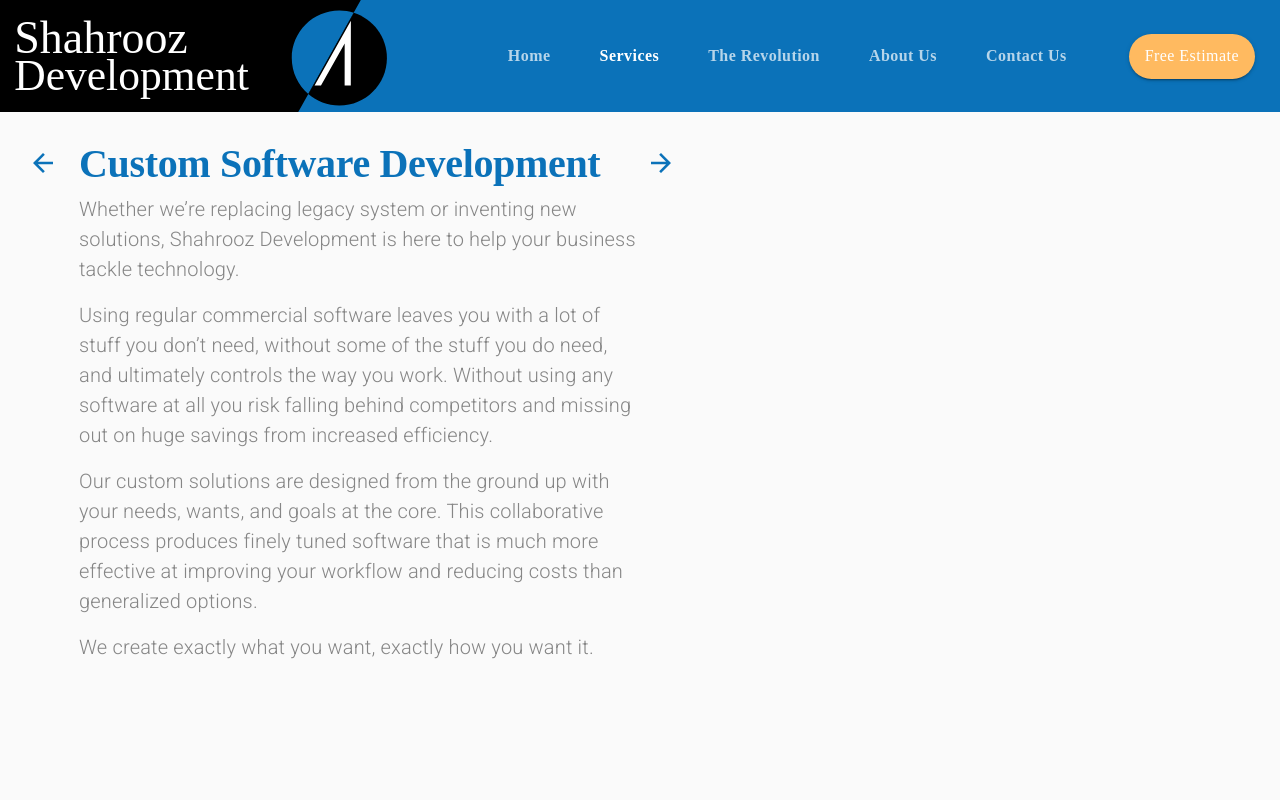
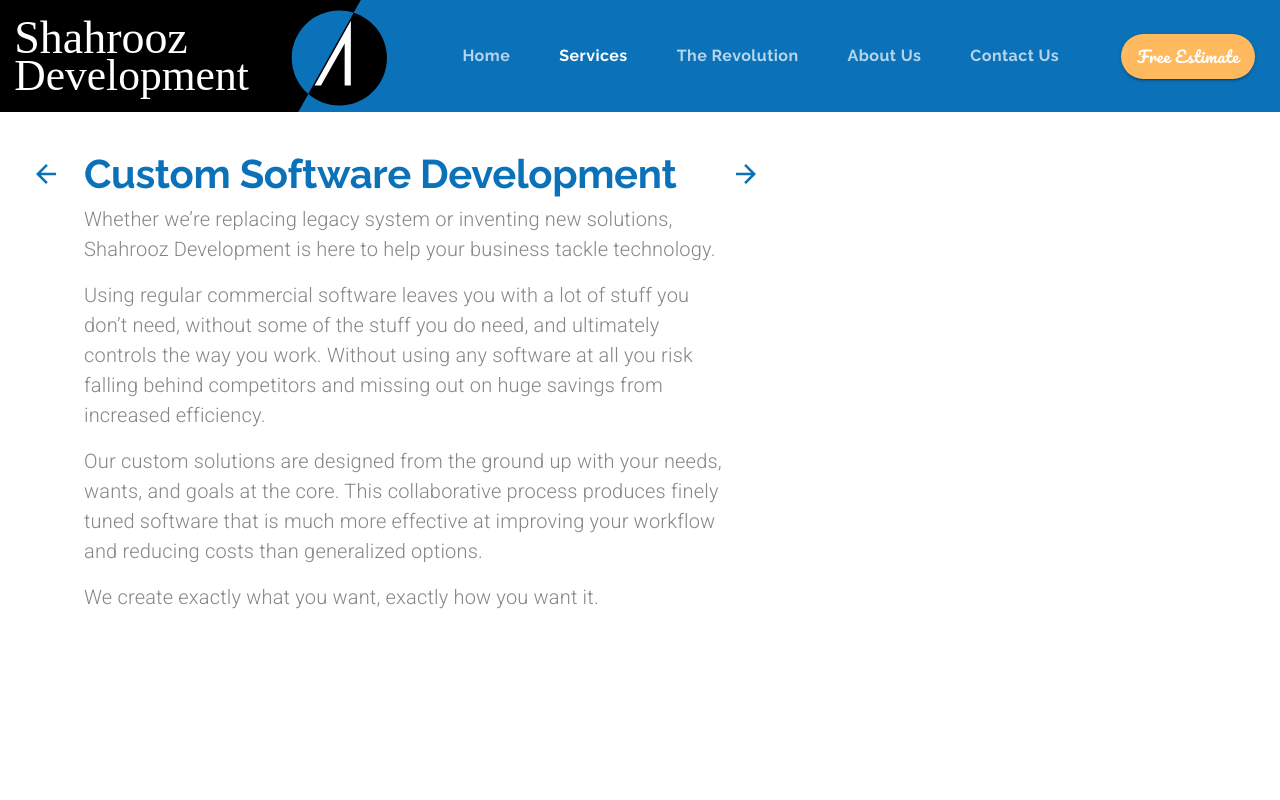
Before and after one commit to shahroozsabet/shahroozsabet.github.io, a Next.js app: page /customsoftware in a window 1280 px wide. Shown: the top 800 px of the page. Built offline with nearby package versions, Linux system fonts and the light colour scheme.

Commit message:
favicon.png added.

```diff
--- a/pages/_app.js
+++ b/pages/_app.js
@@ -2,7 +2,6 @@
 import PropTypes from 'prop-types';
 import Head from 'next/head';
 import {ThemeProvider} from '@material-ui/core/styles';
-import CssBaseline from '@material-ui/core/CssBaseline';
 import Theme from '../src/ui/Theme';
 import Header from "../src/ui/Header";
 import Footer from "../src/ui/Footer";
@@ -28,8 +27,6 @@
                 <meta name="viewport" content="minimum-scale=1, initial-scale=1, width=device-width"/>
             </Head>
             <ThemeProvider theme={Theme}>
-                {/* CssBaseline kickstart an elegant, consistent, and simple baseline to build upon. */}
-                <CssBaseline/>
                 <Header
                     value={value}
                     setValue={setValue}
--- a/pages/_document.js
+++ b/pages/_document.js
@@ -10,12 +10,13 @@
                 <Head>
                     {/* PWA primary color */}
                     <meta name="theme-color" content={Theme.palette.primary.main}/>
+                    <link href="/favicon.png" rel="shortcut icon"/>
                     <link
+                        href="https://fonts.googleapis.com/css?family=Pacifico|Raleway:100,400,400i,700|Roboto:300,400,500,700&display=swap"
                         rel="stylesheet"
-                        href="https://fonts.googleapis.com/css?family=Roboto:300,400,500,700&display=swap"
                     />
                 </Head>
-                <body>
+                <body style={{margin: 0}}>
                 <Main/>
                 <NextScript/>
                 </body>
--- a/pages/contact.js
+++ b/pages/contact.js
@@ -13,9 +13,9 @@
     useMediaQuery,
     useTheme
 } from "@material-ui/core";
-import Link from "../Link";
+import Link from "../src/Link";
 
-import ButtonArrow from "../src/ui/ButtonArrows";
+import ButtonArrow from "../src/ui/ButtonArrow";
 
 const useStyles = makeStyles(theme => ({
     background: {
--- a/src/ui/Header.js
+++ b/src/ui/Header.js
@@ -2,6 +2,7 @@
 import {
     AppBar,
     Button,
+    Hidden,
     IconButton,
     List,
     ListItem,
@@ -351,7 +352,12 @@
                         >
                             <img alt="Company Logo" className={classes.logo} src={"/assets/logo.svg"}/>
                         </Button>
-                        {matches ? drawer : tabs}
+                        <Hidden mdDown>
+                            {tabs}
+                        </Hidden>
+                        <Hidden lgUp>
+                            {drawer}
+                        </Hidden>
                     </Toolbar>
                 </AppBar>
             </ElevationScroll>
```
Also changed, not shown: public/favicon.png (added).
